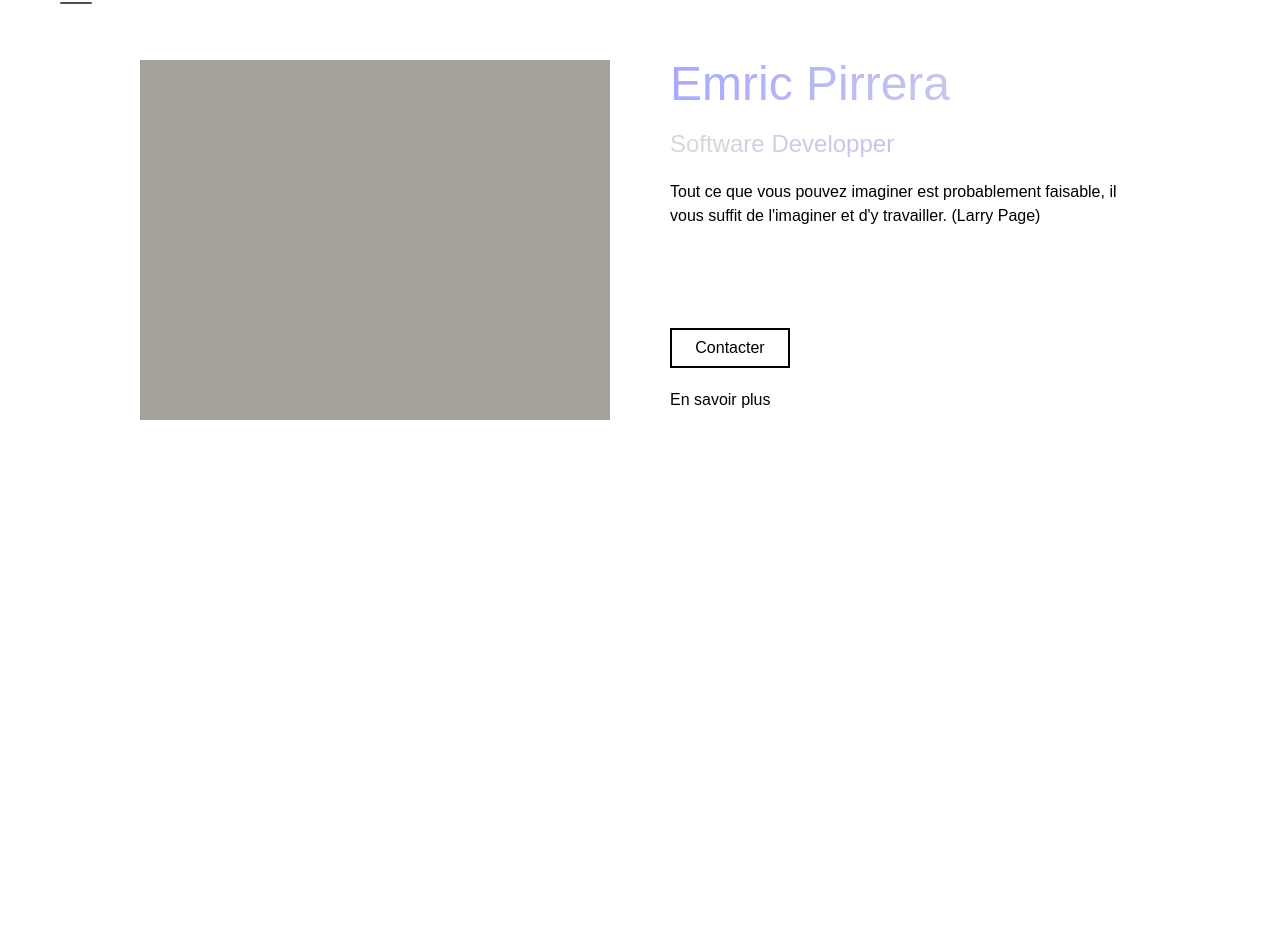
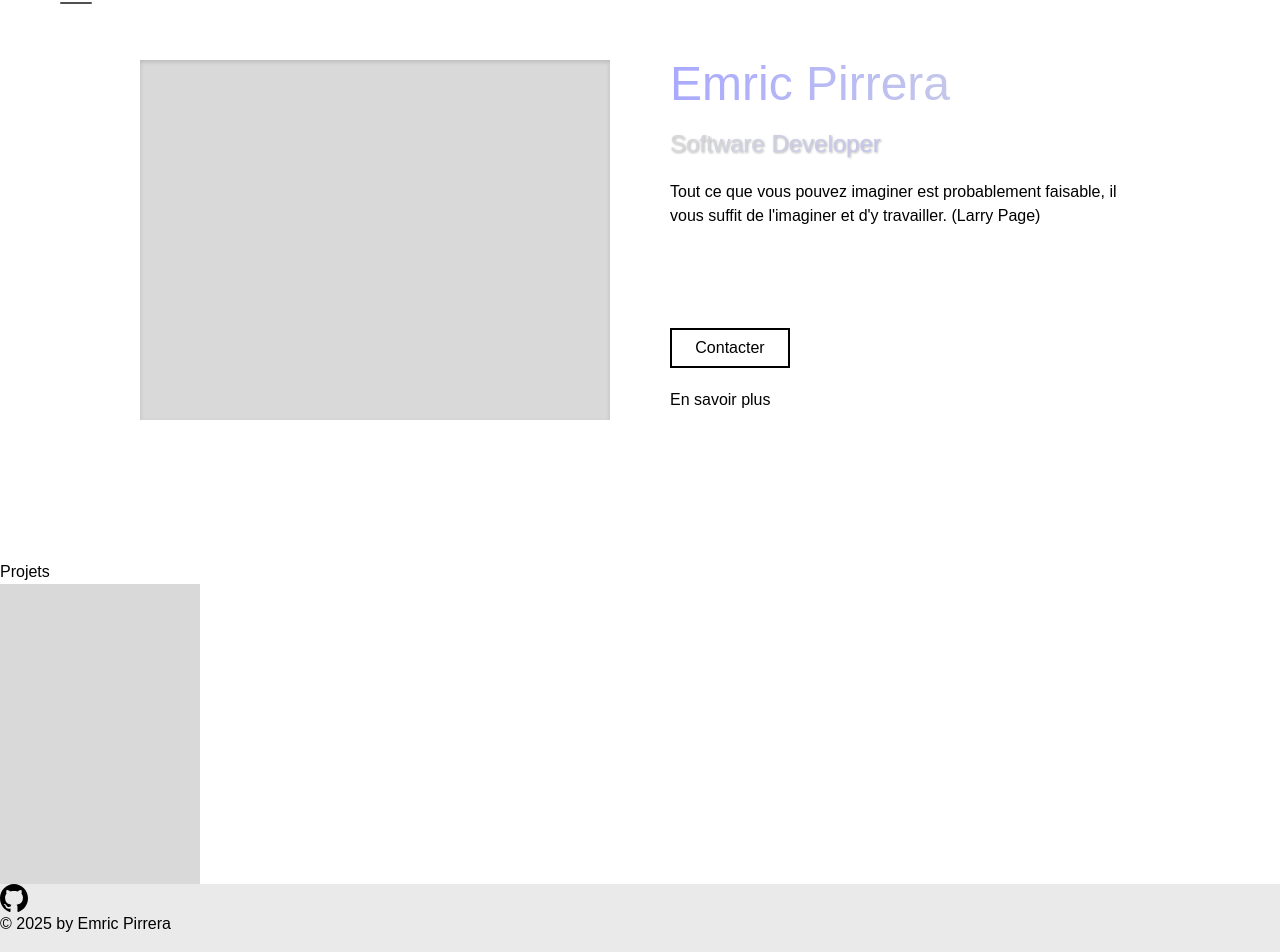
Before and after one commit to MricP/Portfolio, a Vue app: page / in a window 1280 px wide. Shown: the part 80-1032 px from the top of the page. Before the commit the page ends 800 px from the top, so only its background shows below. Built offline with nearby package versions, Linux system fonts and the light colour scheme; the HTML template or start-up script is replaced by a standard one; a web font is replaced by a local one.

Commit message:
init() -> footer, ProjectContainer, style() -> home page

```diff
--- a/src/App.vue
+++ b/src/App.vue
@@ -1,4 +1,5 @@
 <script setup lang="ts">
+import Footer from './components/Footer.vue';
 import NavBar from './components/NavBar.vue';
 import HomeView from './views/HomeView.vue';
 
@@ -13,6 +14,7 @@ import HomeView from './views/HomeView.vue';
   <main class="font-fam">
     <NavBar class="absolute top-15 left-15"></NavBar>
     <HomeView></HomeView>
+    <Footer></Footer>
   </main>
 </template>
 
--- /dev/null
+++ b/src/components/Footer.vue
@@ -0,0 +1,11 @@
+<template>
+    <div class="w-100% h-50 bg-[#EAEAEA] flex-col justify-center align-center">
+        <div class="flex align-center justify-between">
+            <img class="h-7 w-7" src="../assets/images/github.svg" alt="logo github">
+            <img src="" alt="">
+            <img src="" alt="">
+        </div>
+
+        <p>© 2025 by Emric Pirrera</p>
+    </div>
+</template>
--- a/src/components/NavBar.vue
+++ b/src/components/NavBar.vue
@@ -3,7 +3,7 @@
 </script>
 
 <template>
-    <div class="w-8 h-6 flex flex-col justify-between cursor-pointer">
+    <div class="w-8 h-6 flex flex-col justify-between cursor-pointer clicked:animate-wiggle">
         <div class="h-0.5 bg-[#505050] rounded"></div>
         <div class="h-0.5 bg-[#505050] rounded"></div>
         <div class="h-0.5 bg-[#505050] rounded"></div>
@@ -12,4 +12,6 @@
 
 <style scoped>
 @import "tailwindcss";
+
+
 </style>
--- /dev/null
+++ b/src/components/ProjectContainer.vue
@@ -0,0 +1,12 @@
+<script setup lang="ts">
+
+</script>
+<template>
+    <div class="w-50 h-75 bg-[#d9d9d9]">
+
+    </div>
+</template>
+
+<script scoped>
+
+</script>
--- a/src/views/HomeView.vue
+++ b/src/views/HomeView.vue
@@ -1,15 +1,18 @@
 <script setup lang="ts">
+import ProjectContainer from '../components/ProjectContainer.vue';
+
 
 </script>
 
 <template>
     <main>
         <div class="flex justify-center gap-15 m-35">
-            <div class="w-125 h-90 bg-stone-400"></div>
+            <div class="w-125 h-90 bg-[#D9D9D9] inset-shadow-sm inset-shadow-[#00000025]"></div>
             <div class="flex flex-col space-y-20 gap-5 items-left w-125 h-90">
                 <div class="flex flex-col space-y-5 items-left">
-                    <h1 class="text-5xl bg-gradient-to-r from-[#A9A9FF] to-[#D9D9D9] bg-clip-text text-transparent inner-shadow">Emric Pirrera</h1>
-                    <h2 class="text-2xl bg-gradient-to-r from-[#D9D9D9] to-[#A9A9FF] bg-clip-text text-transparent inner-shadow">Software Developper</h2>
+                    <h1 class="text-5xl bg-gradient-to-r from-[#A9A9FF] to-[#D9D9D9] bg-clip-text text-transparent shadow-inner-text">Emric Pirrera</h1>
+                    <h2 class="text-2xl text-transparent bg-gradient-to-r from-[#D9D9D9] to-[#A9A9FF] bg-clip-text [filter:drop-shadow(1px_1px_1px_rgba(0,0,0,0.3))]">Software Developer</h2>
+
                     <p>Tout ce que vous pouvez imaginer est probablement faisable, il vous suffit de l'imaginer et d'y travailler. (Larry Page)</p>
 
                 </div>
@@ -19,13 +22,16 @@
                 </div>
             </div>
         </div>
+        <!-- Project section -->
 
+        <h3>Projets</h3>
+        <ProjectContainer></ProjectContainer>
     </main>
 </template>
 <style scoped>
     @import "tailwindcss";
 
-    .inner-shadow {
+    .inner-text-shadow {
         text-shadow: inset 1px 1px 2px rgba(1, 1, 1, 0.5);
   }
 </style>
```
Also changed, not shown: src/assets/base.css (line endings or trailing spaces), src/assets/images/github.svg (added).
